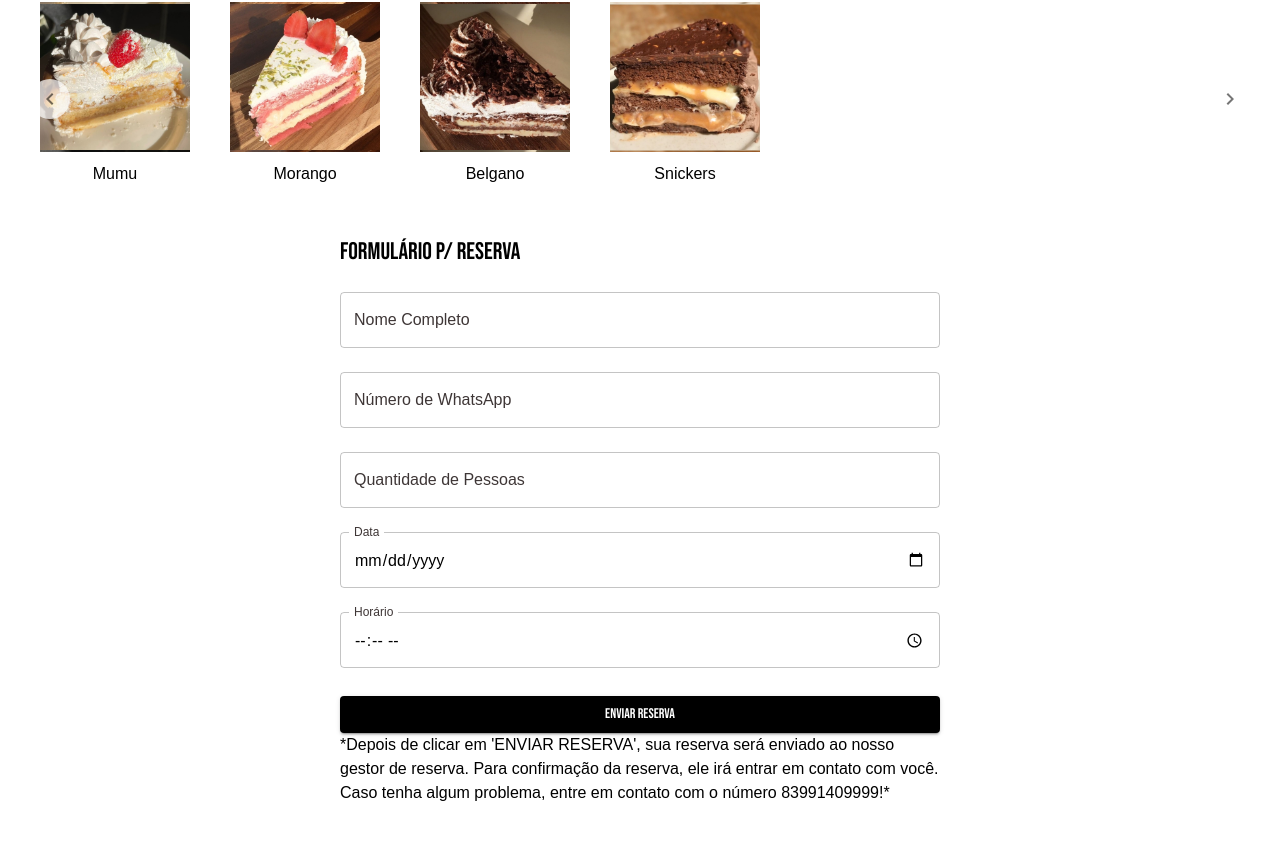
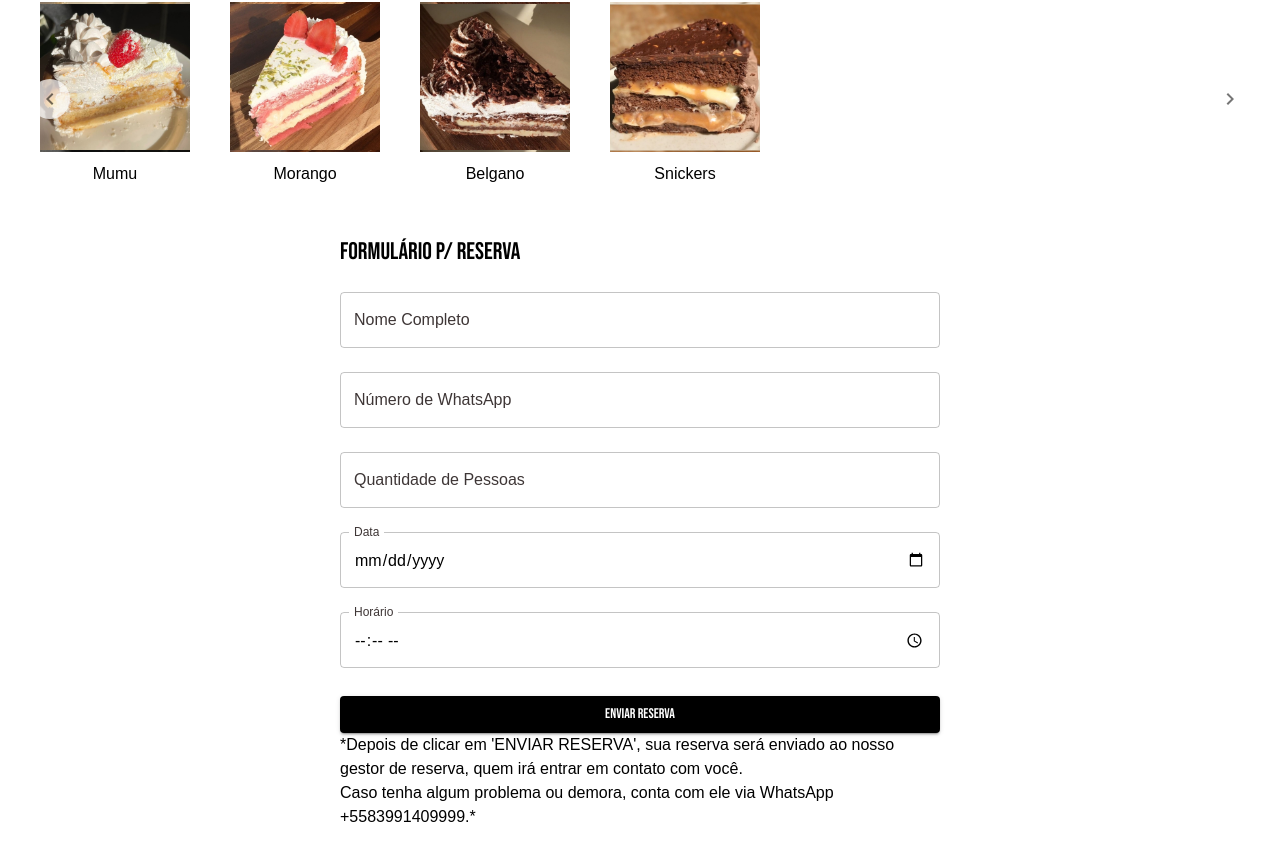
Before and after one commit to juliohsu/kroissant-frontend, a React (Create React App) app: page /reserva in a window 1280 px wide. Shown: the part 999-1853 px from the top of the page. Before the commit the page ends 1829 px from the top, so only its background shows below. Built offline with nearby package versions, Linux system fonts and the light colour scheme; a web font is replaced by a local one.

Commit message:
update reserva footer text

```diff
--- a/src/pages/Reserva/index.tsx
+++ b/src/pages/Reserva/index.tsx
@@ -401,9 +401,10 @@ const Reserva: React.FC = () => {
         </Button>
         <Typography variant="body1" gutterBottom>
           *Depois de clicar em 'ENVIAR RESERVA', sua reserva será enviado ao
-          nosso gestor de reserva. Para confirmação da reserva, ele irá entrar
-          em contato com você. Caso tenha algum problema, entre em contato com o
-          número 83991409999!*
+          nosso gestor de reserva, quem irá entrar em contato com você.
+          <br />
+          Caso tenha algum problema ou demora, conta com ele via WhatsApp
+          +5583991409999.*
         </Typography>
       </Box>
     </CenteredBox>
```
